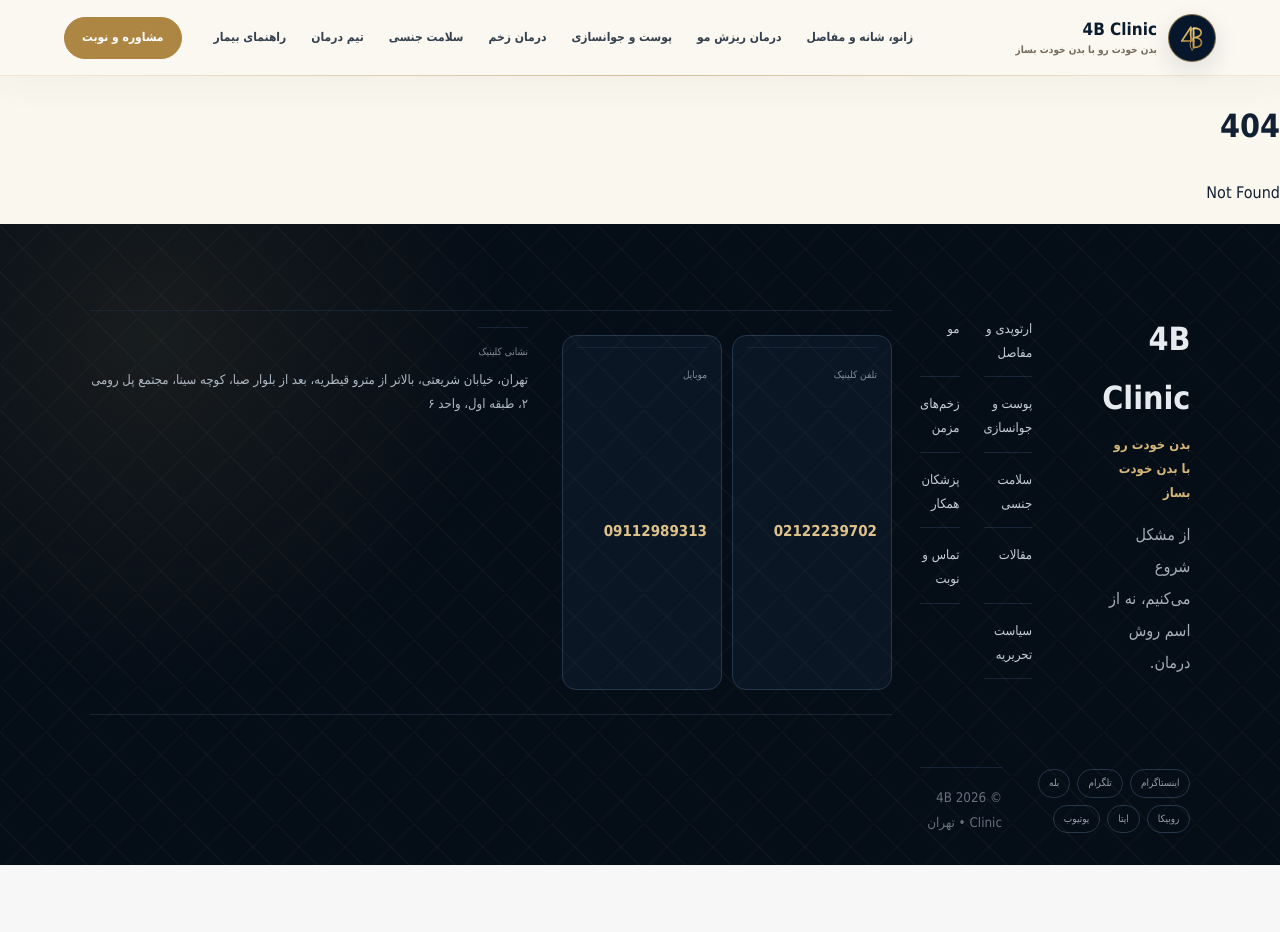
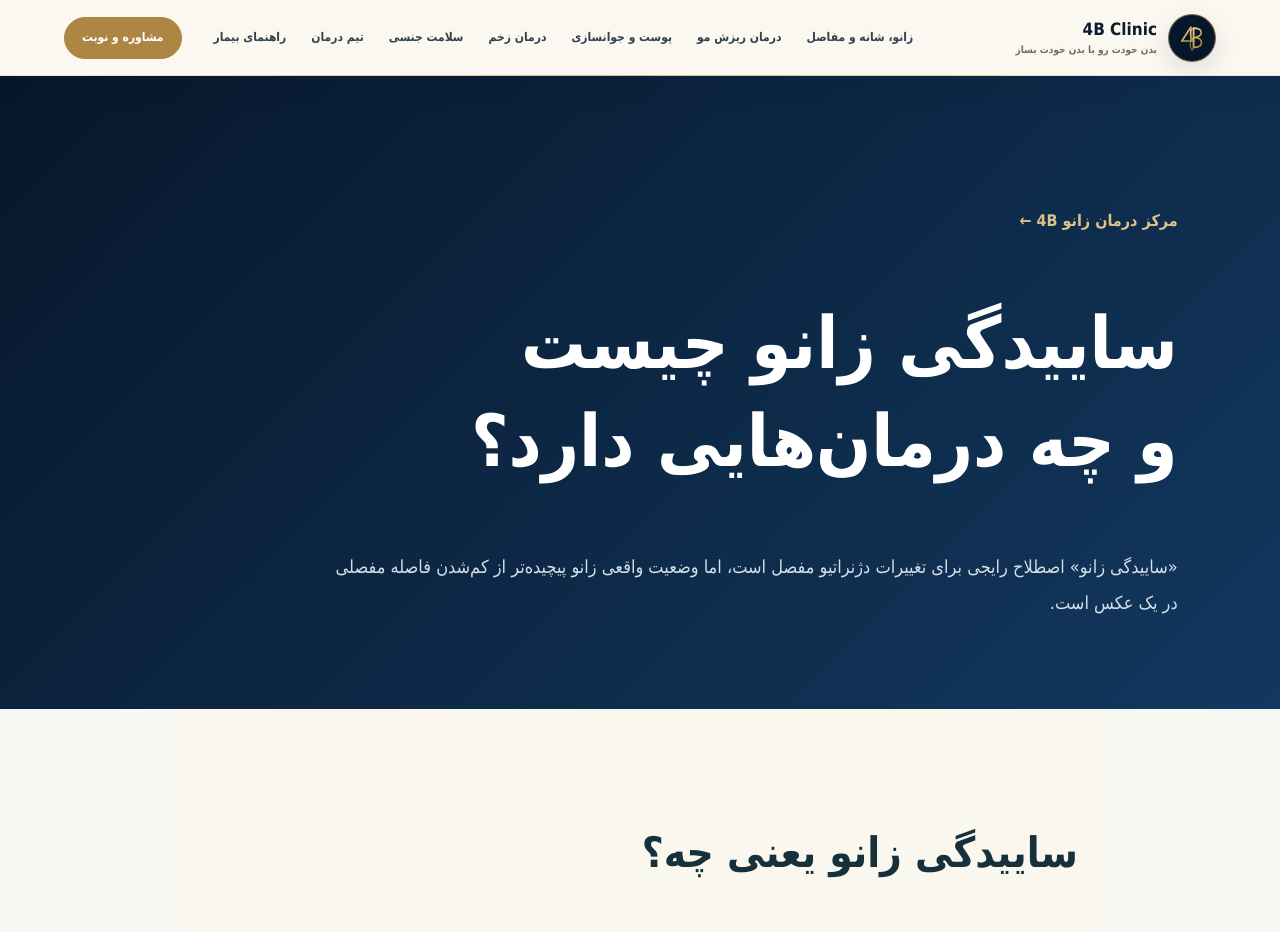
Before and after one commit to kianariai-alt/4B-Clinic-Web, a SvelteKit app: page /orthopedics/knee/knee-wear in a window 1280 px wide. Before the commit this address had no page. Shown: the top 932 px of the page. Before the commit the page ends 865 px from the top, so only its background shows below. Built offline with nearby package versions, Linux system fonts and the light colour scheme.

Commit message:
feat(seo): add knee patient-intent guide

```diff
--- /dev/null
+++ b/src/routes/orthopedics/knee/knee-wear/+page.svelte
@@ -0,0 +1,14 @@
+<script>
+  const sections = [["ساییدگی زانو یعنی چه؟",["در آرتروز، تغییرات می‌توانند غضروف، استخوان زیرغضروفی، سینوویوم و سایر ساختارهای مفصل را درگیر کنند. درد، خشکی، تورم و کاهش تحمل فعالیت از علائم شایع‌اند.","شدت تصویر همیشه شدت علائم را پیش‌بینی نمی‌کند؛ بعضی افراد با تغییرات تصویری زیاد درد کمتری دارند و برعکس."]],["علائم مهم",["درد هنگام راه‌رفتن یا پله، خشکی پس از استراحت، تورم دوره‌ای، کاهش دامنه حرکت و محدودشدن فعالیت می‌توانند دیده شوند. درد ناگهانی شدید یا قفل‌شدن نیاز به بررسی علل دیگر هم دارد."]],["درمان چگونه انتخاب می‌شود؟",["درمان معمولاً مرحله‌ای است: اصلاح عوامل قابل تغییر، تمرین و بازتوانی، کنترل درد و در صورت اندیکاسیون گزینه‌های تزریقی. شدت بیماری و هدف بیمار تعیین می‌کند کدام مرحله منطقی‌تر است.","در 4B روش‌های اتولوگ و ارتوبیولوژیک فقط پس از ارزیابی بیمار و در صورت تناسب با وضعیت مفصل بررسی می‌شوند."]],["آیا ساییدگی زانو قابل برگشت است؟",["وعده بازسازی کامل یک مفصل دچار آرتروز با یک تزریق واقع‌بینانه نیست. درمان می‌تواند بر کاهش علائم، بهبود عملکرد و مدیریت روند بیماری تمرکز کند؛ در مراحل پیشرفته ممکن است جراحی مناسب‌ترین گزینه باشد."]]];
+</script>
+<svelte:head>
+  <title>ساییدگی زانو چیست؟ علائم و درمان | 4B Clinic</title>
+  <meta name="description" content="ساییدگی زانو یا آرتروز زانو چیست، چه علائمی دارد و درمان آن چگونه بر اساس شدت بیماری انتخاب می‌شود؟ راهنمای بیمار 4B Clinic." />
+</svelte:head>
+<article class="guide">
+  <header><a href="/orthopedics/knee">مرکز درمان زانو 4B ←</a><h1>ساییدگی زانو چیست و چه درمان‌هایی دارد؟</h1><p>«ساییدگی زانو» اصطلاح رایجی برای تغییرات دژنراتیو مفصل است، اما وضعیت واقعی زانو پیچیده‌تر از کم‌شدن فاصله مفصلی در یک عکس است.</p></header>
+  <main>{#each sections as s}<section><h2>{s[0]}</h2>{#each s[1] as p}<p>{p}</p>{/each}</section>{/each}
+    <aside><strong>مسیر بعدی</strong><p>انتخاب درمان به معاینه، شدت آسیب، تصویربرداری و هدف بیمار وابسته است.</p><a href="/orthopedics/knee">بررسی مسیر درمان زانو</a><a href="/contact">درخواست ارزیابی</a></aside>
+  </main>
+</article>
+<style>.guide{background:#f7f7f4;color:#17313c;min-height:100vh}.guide header{padding:130px max(22px,8vw) 70px;background:linear-gradient(135deg,#07172b,#12385f);color:white}.guide header a{color:#ddc287;text-decoration:none;font-weight:800}.guide h1{font-size:clamp(38px,6vw,72px);line-height:1.35;max-width:1000px}.guide header p{font-size:18px;line-height:2;max-width:850px;color:#d5dee6}.guide main{max-width:920px;margin:auto;padding:70px 22px}.guide section{margin-bottom:50px}.guide h2{font-size:clamp(26px,4vw,42px)}.guide p{line-height:2.15;color:#45545e}.guide aside{padding:28px;border-radius:24px;background:#fff;border:1px solid #dfe4e1}.guide aside a{display:inline-block;margin:10px 0 0 10px;padding:10px 16px;border-radius:999px;background:#0b2b3a;color:white;text-decoration:none}</style>
```
